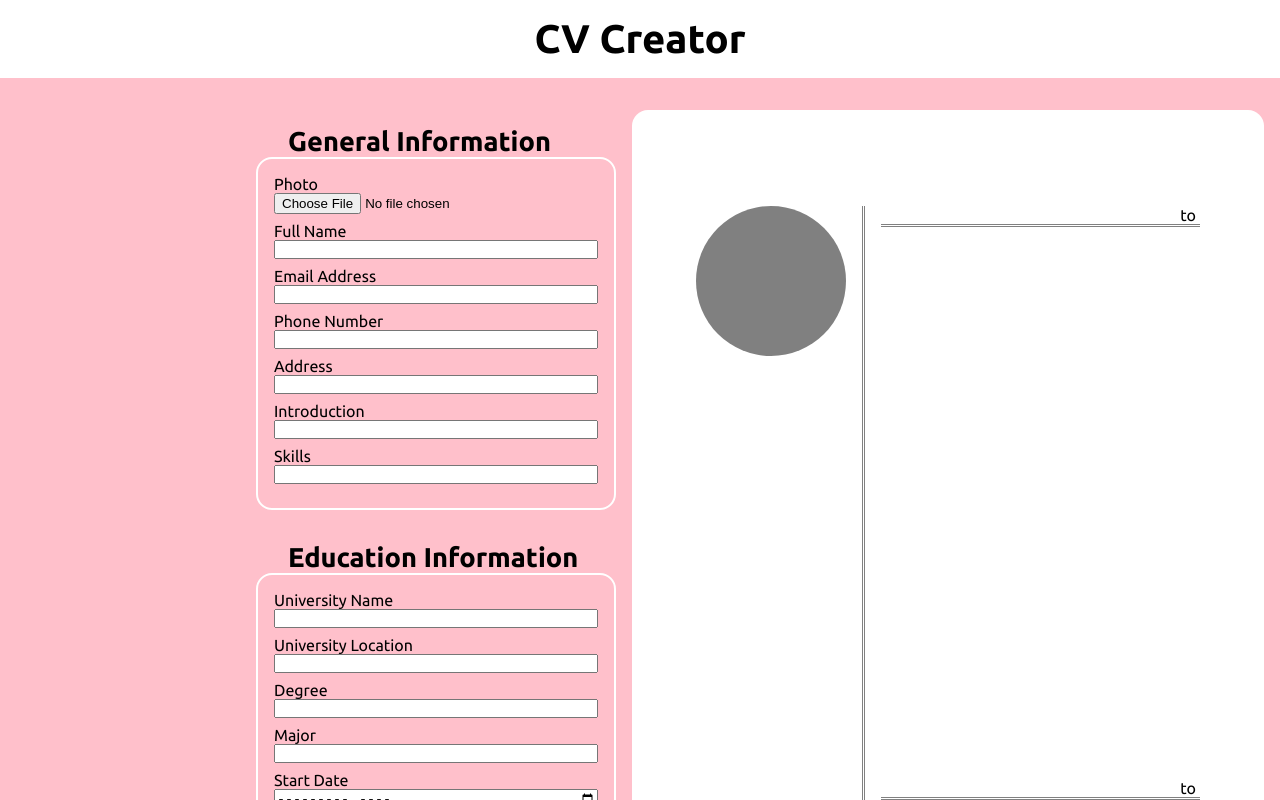
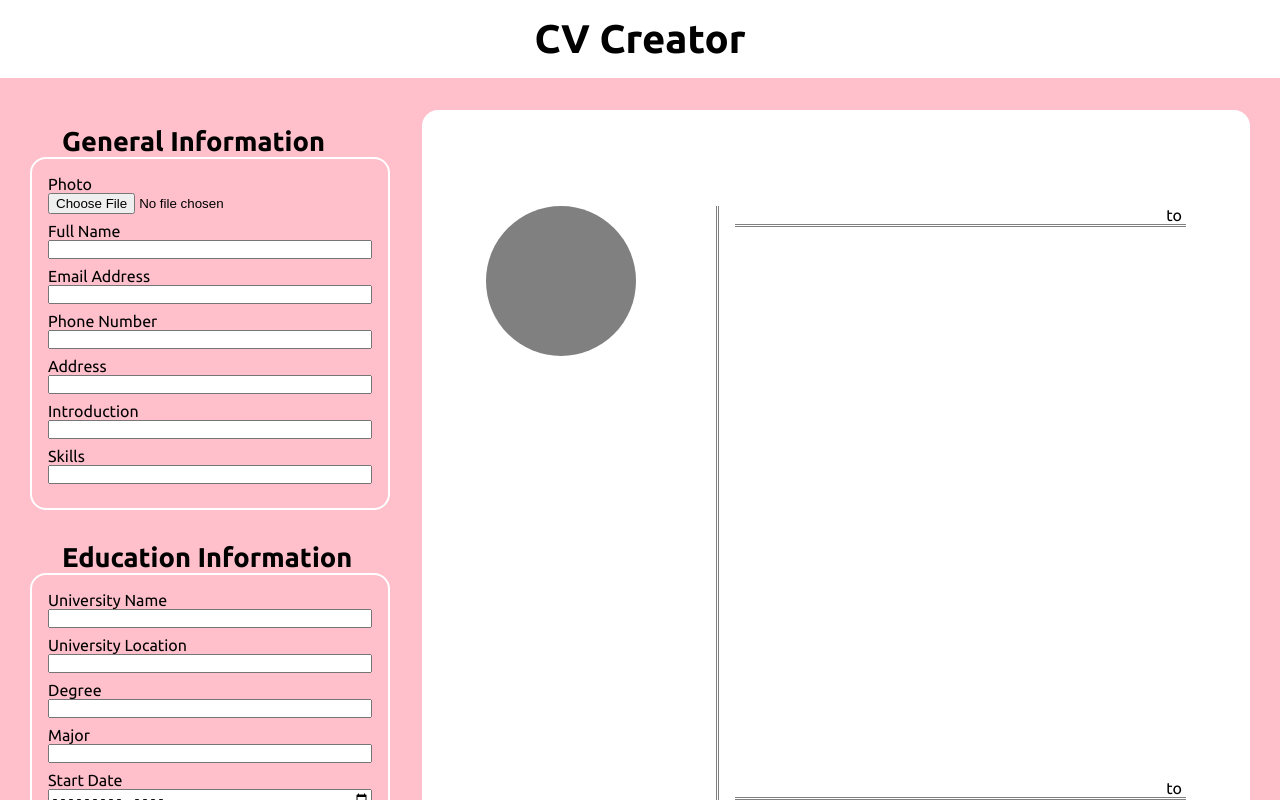
Before and after one commit to lisa-go/cv-application, a React (Create React App) app: page / in a window 1280 px wide. Shown: the top 800 px of the page. Built offline with nearby package versions, Linux system fonts and the light colour scheme.

Commit message:
seperated cv sections into different files, switched from grid to flex for content

```diff
--- /dev/null
+++ b/src/components/CvEducation.js
@@ -0,0 +1,23 @@
+import React from "react";
+
+function CvEducation ({ eduInfo }) {
+
+
+    return (
+        <div className="CVedu">
+            <div className="EduName">{eduInfo.eduname}</div>
+            <div className="EduDate">
+                <div className="EduSdate">{eduInfo.edusdate} to</div>
+                <div className="EduEdate">{eduInfo.eduedate}</div>
+             </div>
+             <div className="EduLoc">{eduInfo.eduloc}</div>
+            <div className="EduCom">{eduInfo.educom}</div>
+            <div className="EduDeg">{eduInfo.edudeg}</div>
+            <div className="EduMaj">{eduInfo.edumaj}</div>
+        </div>
+
+    )
+
+}
+
+export default CvEducation;
--- /dev/null
+++ b/src/components/CvGeneral.js
@@ -0,0 +1,20 @@
+import React from "react";
+
+function CvGeneral ({ genInfo }) {
+
+
+    return (
+        <div className="CVgen">
+            <div className="GenPhoto">{genInfo.photo}</div>
+            <div className="GenName">{genInfo.fullname}</div>
+            <div className="GenIntro">{genInfo.introduction}</div>
+            <div className="GenSkills">{genInfo.skills}</div>
+            <div className="GenPhone">{genInfo.phone}</div>
+            <div className="GenEmail">{genInfo.email}</div>
+            <div className="GenAddress">{genInfo.address}</div>
+        </div>
+    )
+
+}
+
+export default CvGeneral;
--- a/src/components/CvGenerated.js
+++ b/src/components/CvGenerated.js
@@ -1,41 +1,15 @@
 import React from "react";
+import CvEducation from "./CvEducation";
+import CvGeneral from "./CvGeneral";
+import CvWork from "./CvWork";
 
 function CvGenerated ({ genInfo, eduInfo, workInfo }) {
 
-
     return (
         <div id="CV">
-            <div className="CVgen">
-                <div className="GenPhoto">{genInfo.photo}</div>
-                <div className="GenName">{genInfo.fullname}</div>
-                <div className="GenIntro">{genInfo.introduction}</div>
-                <div className="GenSkills">{genInfo.skills}</div>
-                <div className="GenPhone">{genInfo.phone}</div>
-                <div className="GenEmail">{genInfo.email}</div>
-                <div className="GenAddress">{genInfo.address}</div>
-            </div>
-            <div className="CVedu">
-                <div className="EduName">{eduInfo.eduname}</div>
-                <div className="EduDate">
-                    <div className="EduSdate">{eduInfo.edusdate} to</div>
-                    <div className="EduEdate">{eduInfo.eduedate}</div>
-                </div>
-                <div className="EduLoc">{eduInfo.eduloc}</div>
-                <div className="EduCom">{eduInfo.educom}</div>
-                <div className="EduDeg">{eduInfo.edudeg}</div>
-                <div className="EduMaj">{eduInfo.edumaj}</div>
-            </div>
-            <div className="CVwork">
-                <div className="WorkName">{workInfo.workname}</div>
-                <div className="WorkDate">
-                    <div className="WorkSdate">{workInfo.worksdate} to</div>
-                    <div className="WorkEdate">{workInfo.workedate}</div>
-                </div>
-                <div className="WorkPos">{workInfo.workpos}</div>
-                <div className="WorkCur">{workInfo.workcur}</div>
-                <div className="WorkMt">{workInfo.workmt}</div>
-            </div>
-
+            <CvGeneral genInfo={genInfo} />
+            <CvEducation eduInfo={eduInfo} />
+            <CvWork workInfo={workInfo} />
         </div>
     )
 
--- /dev/null
+++ b/src/components/CvWork.js
@@ -0,0 +1,21 @@
+import React from "react";
+
+function CvWork ({ workInfo }) {
+
+
+    return (
+        <div className="CVwork">
+            <div className="WorkName">{workInfo.workname}</div>
+            <div className="WorkDate">
+                <div className="WorkSdate">{workInfo.worksdate} to</div>
+                <div className="WorkEdate">{workInfo.workedate}</div>
+            </div>
+            <div className="WorkPos">{workInfo.workpos}</div>
+            <div className="WorkCur">{workInfo.workcur}</div>
+            <div className="WorkMt">{workInfo.workmt}</div>
+        </div>
+    )
+
+}
+
+export default CvWork;
--- a/src/styles/cv.scss
+++ b/src/styles/cv.scss
@@ -3,6 +3,8 @@
     margin-top: 1rem;
     background-color: $c1;
     border-radius: 1rem;
+    width: clamp(50vw, 70%, 700px);
+    min-height: 90vh;
     grid-row: 1 / 4;
     grid-column: 2 / 3;
     display: grid;
--- a/src/styles/form.scss
+++ b/src/styles/form.scss
@@ -3,8 +3,7 @@
 }
 
 .part {
-    display: grid;
-    justify-content: end;
+
 
     h1 {
         margin: 2rem 3rem 0;
--- a/src/styles/style.scss
+++ b/src/styles/style.scss
@@ -3,6 +3,7 @@
 * {
     padding: 0;
     margin: 0;
+    word-break: break-all;
 }
 
 body {
@@ -27,6 +28,9 @@ body {
 }
 
 #content {
-    display: grid;
-    grid-template-columns: 1fr 1fr;
+    display: flex;
+    flex-wrap: wrap;
+    justify-content: center;
+    gap: 1rem;
+    padding-bottom: 1rem;
 }
```
Also changed, not shown: src/components/Content.js (indentation only).
